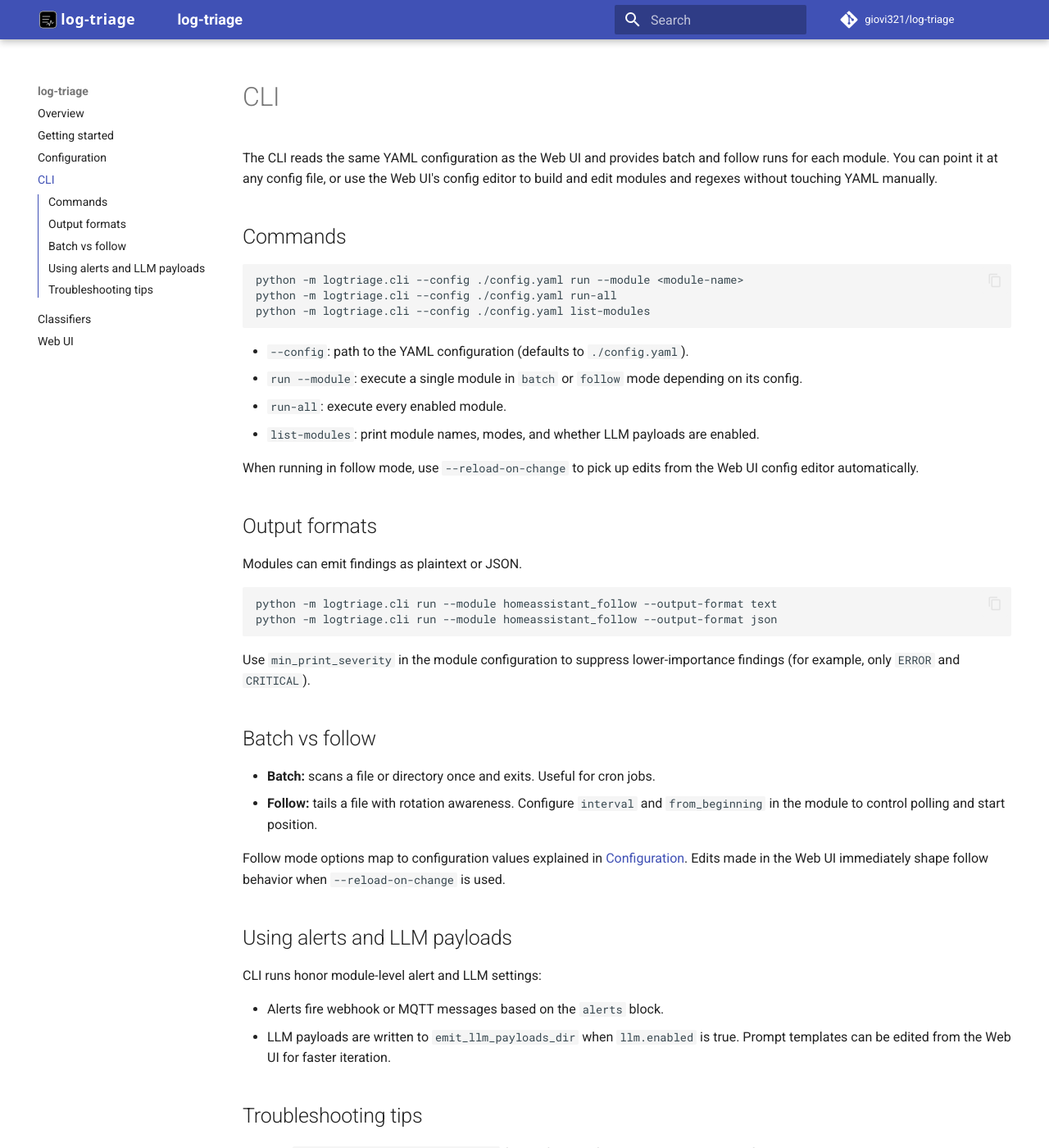
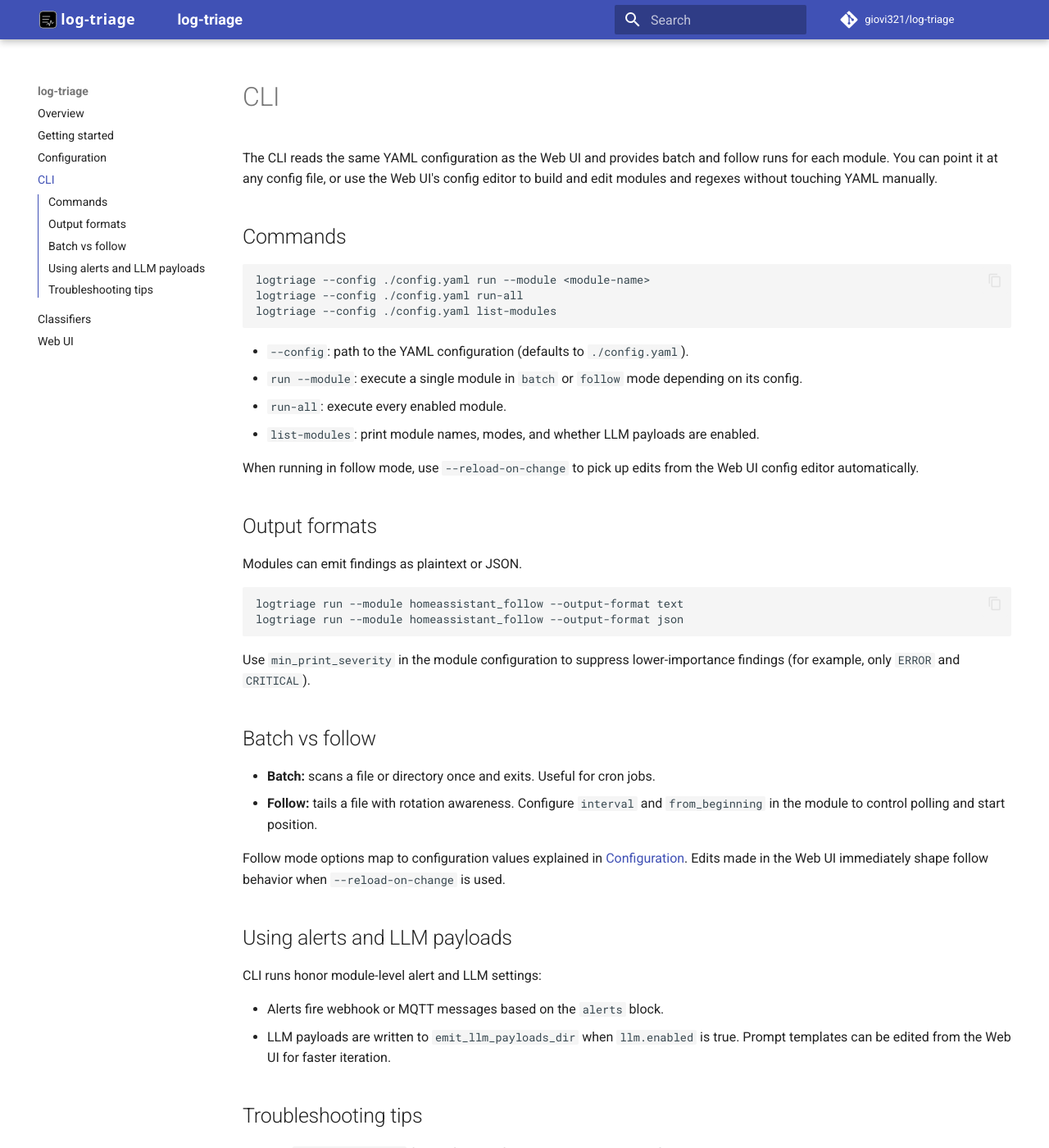
Before and after one commit to giovi321/log-triage, an MkDocs documentation site: the page built from docs/cli.md, in a window 1280 px wide and 1400 px high. Shown: the whole window at 82% size. Built offline with MkDocs 1.6.1 and Material for MkDocs 9.7.7, drawn with Linux system fonts in a browser that asks for light colours; comment, search, counter and statistics services are not loaded; some of the changed text lies outside the part shown.

````diff
--- a/docs/cli.md
+++ b/docs/cli.md
@@ -5,9 +5,9 @@ The CLI reads the same YAML configuration as the Web UI and provides batch and f
 ## Commands
 
 ```bash
-python -m logtriage.cli --config ./config.yaml run --module <module-name>
-python -m logtriage.cli --config ./config.yaml run-all
-python -m logtriage.cli --config ./config.yaml list-modules
+logtriage --config ./config.yaml run --module <module-name>
+logtriage --config ./config.yaml run-all
+logtriage --config ./config.yaml list-modules
 ```
 
 - `--config`: path to the YAML configuration (defaults to `./config.yaml`).
@@ -22,8 +22,8 @@ When running in follow mode, use `--reload-on-change` to pick up edits from the
 Modules can emit findings as plaintext or JSON.
 
 ```bash
-python -m logtriage.cli run --module homeassistant_follow --output-format text
-python -m logtriage.cli run --module homeassistant_follow --output-format json
+logtriage run --module homeassistant_follow --output-format text
+logtriage run --module homeassistant_follow --output-format json
 ```
 
 Use `min_print_severity` in the module configuration to suppress lower-importance findings (for example, only `ERROR` and `CRITICAL`).
@@ -44,6 +44,6 @@ CLI runs honor module-level alert and LLM settings:
 
 ## Troubleshooting tips
 
-- Run `python -m logtriage.cli --help` for the full list of global and subcommand flags.
+- Run `logtriage --help` for the full list of global and subcommand flags.
 - Use `--verbose` to print debug logging when diagnosing regex grouping or follow-mode timing.
 - If regexes seem off, open the Web UI regex lab to refine them and re-run the CLI with `--reload-on-change` enabled.
````
Also changed, not shown: README.md (+5 -5 lines), docs/classifiers.md (+1 -1 lines), docs/getting-started.md (+4 -4 lines), docs/index.md (+2 -3 lines), docs/web-ui.md (+1 -1 lines), systemd/README.md (+2 -2 lines), 2 other files.
